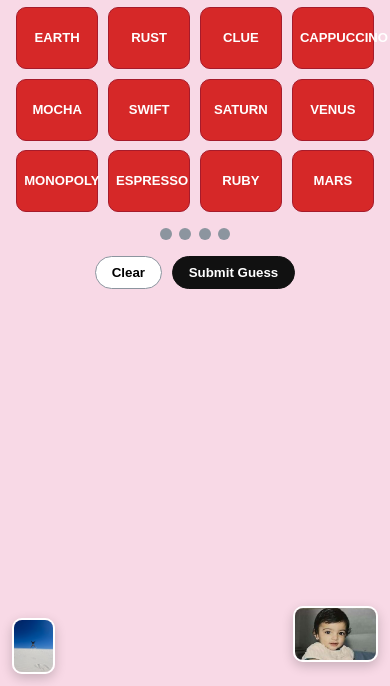
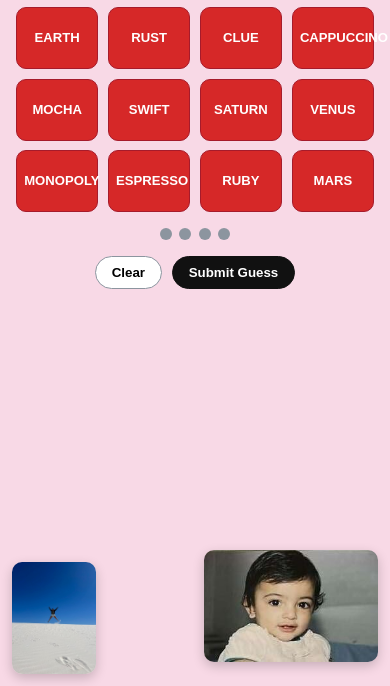
Before and after one commit to vinay553/dixitas-twenty-nine, a plain HTML site: page index.html in a window 390 px wide. Shown: the part 158-844 px from the top of the page. Drawn offline with Linux system fonts and the light colour scheme.

Commit message:
Enlarge corner photos and remove border

```diff
--- a/styles.css
+++ b/styles.css
@@ -181,11 +181,11 @@
 .corner-photo {
   position: fixed;
   bottom: 18px;
-  height: 78px;
+  height: 156px;
   width: auto;
-  max-height: 18vw;
+  max-height: 36vw;
   border-radius: 10px;
-  border: 2px solid #ffffff;
+  border: none;
   box-shadow: 0 4px 12px rgba(0, 0, 0, 0.2);
   z-index: 2;
 }
@@ -207,7 +207,7 @@
   }
 
   .corner-photo {
-    height: 56px;
+    height: 112px;
     bottom: 12px;
   }
 
```
